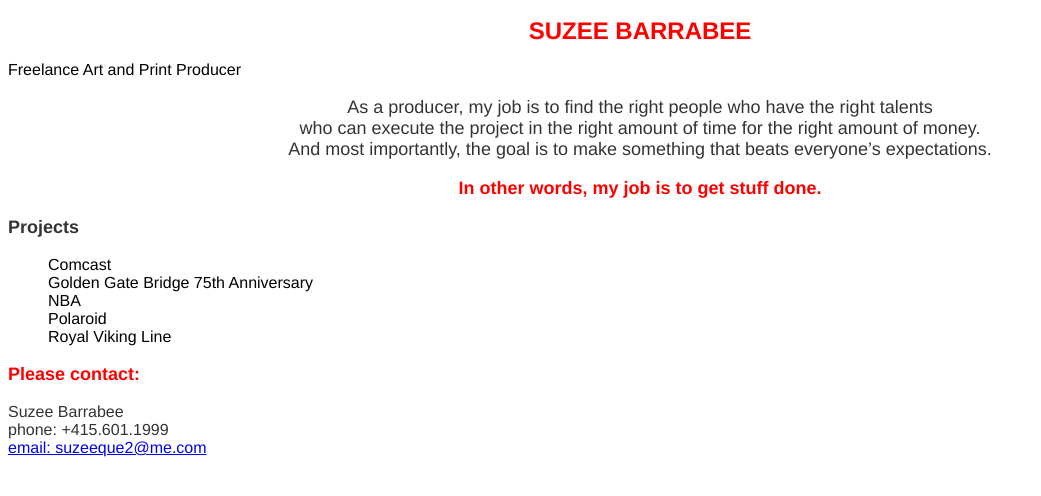
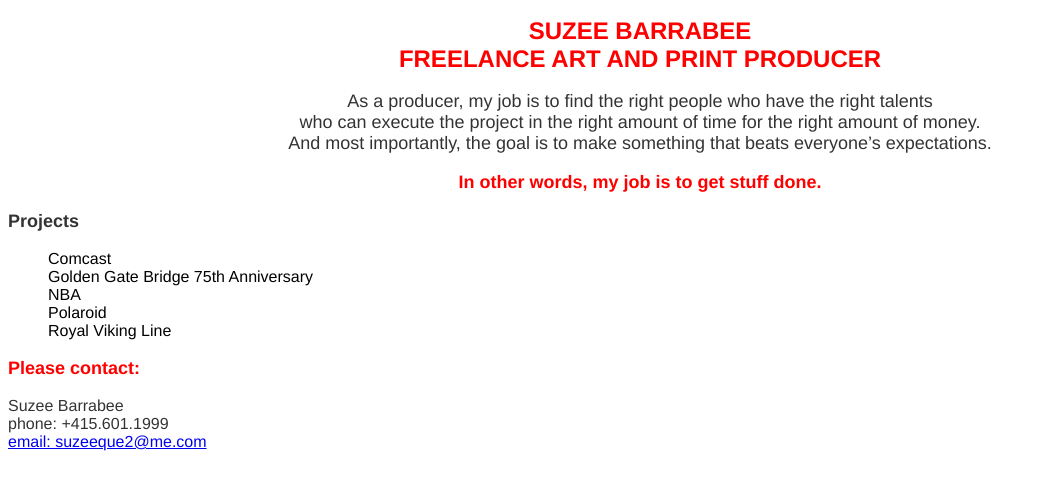
Before and after one commit to suzeeque2/suzeeque2.github.io, a plain HTML site: page unit_3/suzee_unit3.html in a window 1280 px wide. Shown: the part 166-662 px from the top of the page, without its empty margins (0-1041 px from the left). Drawn offline with Linux system fonts and the light colour scheme.

Commit message:
style adjustment 9

```diff
--- a/unit_3/suzee_unit3.html
+++ b/unit_3/suzee_unit3.html
@@ -9,7 +9,7 @@
 
 	<img src="images/suzee_logo.jpg" alt="Suzee Barrabee logo" title= "Suzee Barrabee logo">
 
-	<h1>SUZEE BARRABEE<br></h1>
+	<h1>SUZEE BARRABEE<br>
 	Freelance Art and Print Producer</h1>
 
 	<p>As a producer, my job is to find the right people who have the right talents<br>
```
